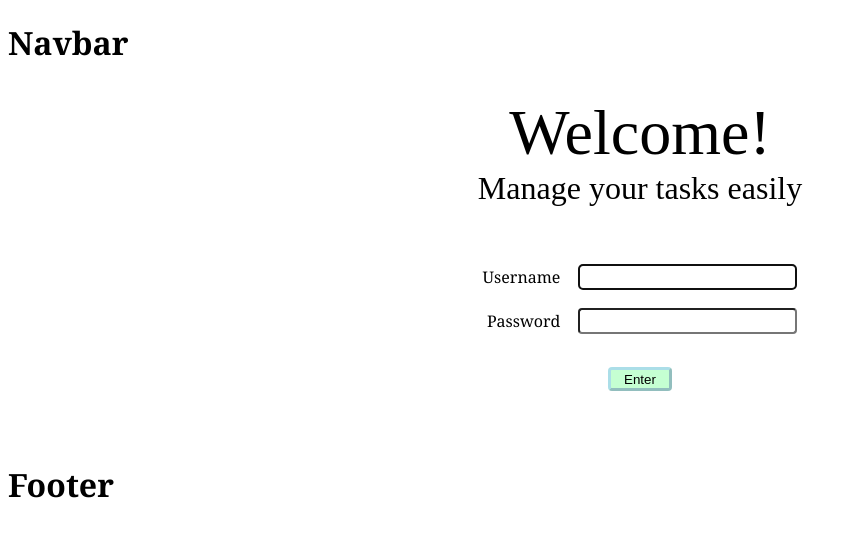
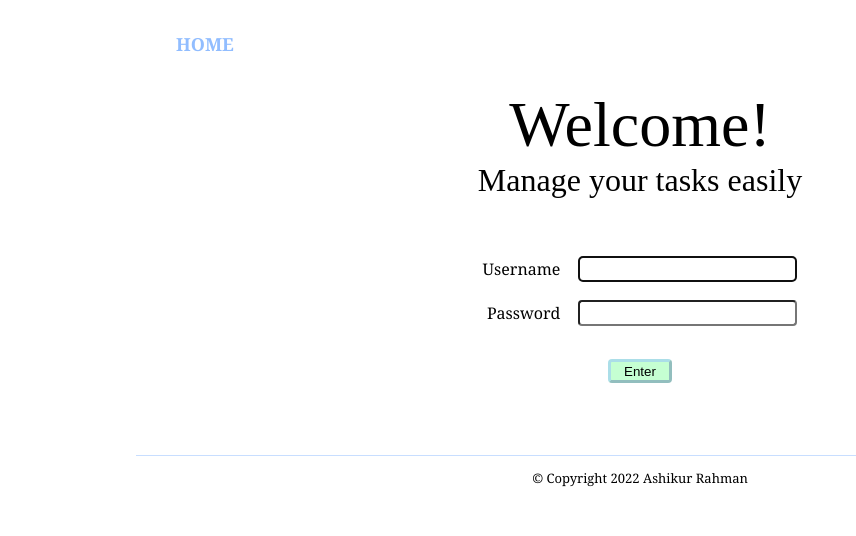
Before and after one commit to ashikur-rahman-fh/todofrontend, a React (Create React App) app: page / in a window 1280 px wide. Shown: the top 536 px of the page, without its empty margins (0-856 px from the left). Built offline with nearby package versions, Linux system fonts and the light colour scheme; a web font is replaced by a local one.

Commit message:
Add header and footer

```diff
--- a/src/Homepage/style.scss
+++ b/src/Homepage/style.scss
@@ -5,12 +5,14 @@
         display: flex;
         flex-direction: column;
         align-items: center;
+        text-align: center;
 
         .welcome-text {
             font-size: 64px;
         }
 
         .what-todo-text {
+            text-align: center;
             font-size: 32px;
         }
     }
--- a/src/components/Footer/index.jsx
+++ b/src/components/Footer/index.jsx
@@ -1,8 +1,15 @@
 import React from "react";
 
+
+import "./style.scss";
 const Footer = (props) => {
     return (
-        <h1>Footer</h1>
+        <footer className="outmost-container">
+            <div className="footer-seperator"></div>
+            <div className="footer-content-container">
+                <p>&copy; Copyright 2022 Ashikur Rahman</p>
+            </div>
+        </footer>
     )
 };
 
--- /dev/null
+++ b/src/components/Footer/style.scss
@@ -0,0 +1,13 @@
+@import "../../assets/style/base";
+
+footer {
+    .footer-seperator {
+        width: 100%;
+        border-top: 1px solid $secondary-color-light;
+    }
+
+    .footer-content-container {
+        text-align: center;
+        font-size: 13px;
+    }
+}
--- /dev/null
+++ b/src/components/Navbar/constants.js
@@ -0,0 +1,6 @@
+export const MENU_OPTION = {
+    home: {
+        link: '/',
+        text: 'Home',
+    }
+};
--- a/src/components/Navbar/index.jsx
+++ b/src/components/Navbar/index.jsx
@@ -1,8 +1,29 @@
 import React from "react";
+import { Link } from "react-router-dom";
+
+import { MENU_OPTION } from "./constants";
+import "./style.scss";
 
 const Navbar = (props) => {
+
+    const renderMenuOptions = () => {
+        return Object.keys(MENU_OPTION).map((menuKey) => {
+            return (
+                <li key={menuKey} className="menu-option">
+                    <Link to={MENU_OPTION[menuKey]?.link}>{MENU_OPTION[menuKey]?.text}</Link>
+                </li>
+            );
+        })
+    };
+
     return (
-        <h1>Navbar</h1>
+        <header className="header-container outmost-container">
+            <nav className="nav-bar-container">
+                <ul className="menu-container">
+                    {renderMenuOptions()}
+                </ul>
+            </nav>
+        </header>
     )
 };
 
--- /dev/null
+++ b/src/components/Navbar/style.scss
@@ -0,0 +1,20 @@
+@import "../../assets/style/base";
+
+.nav-bar-container {
+    .menu-container {
+        li {
+            list-style: none;
+            text-transform: uppercase;
+
+            a {
+                text-decoration: none;
+                font-weight: 700;
+                font-size: large;
+                color: $secondary-color;
+            }
+            a:visited {
+                color: $secondary-color;
+            }
+        }
+    }
+}
```
